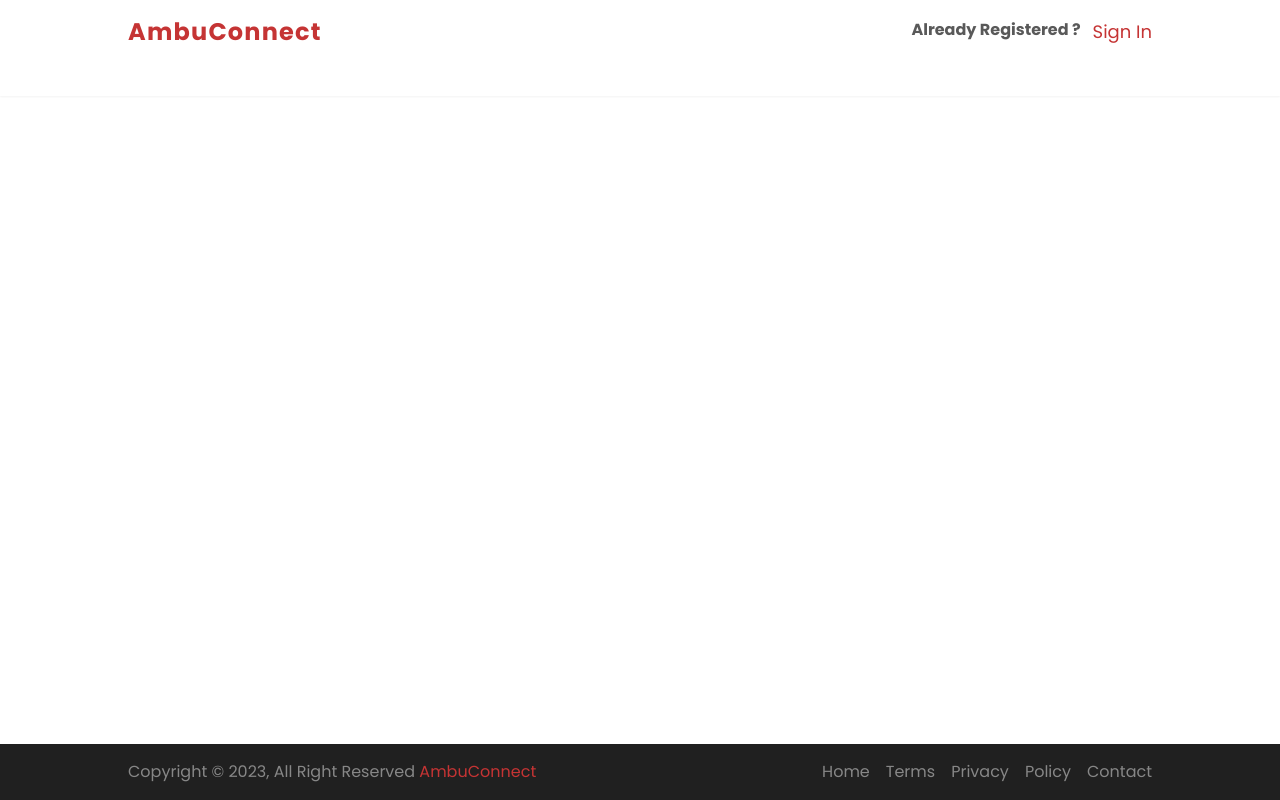
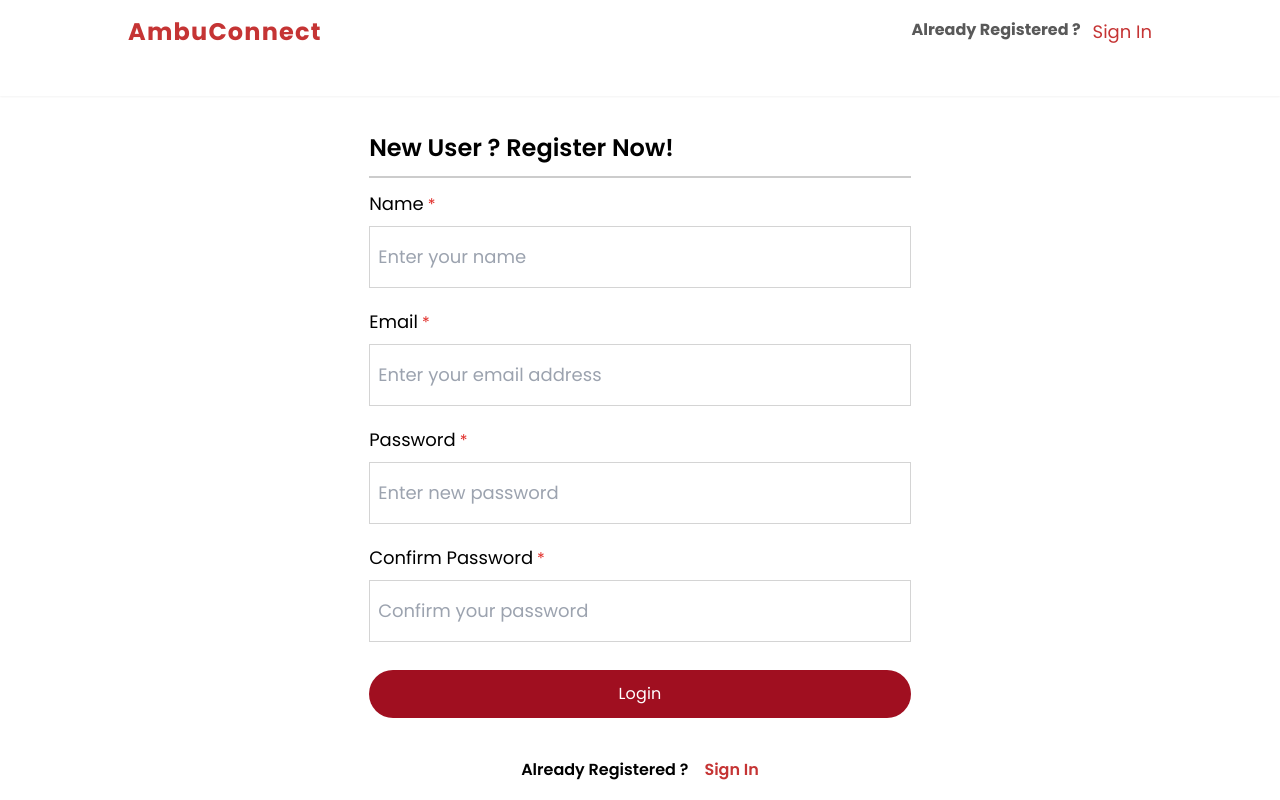
Before and after one commit to tilakkndl/zeroByte, a React (Vite) app in the folder client/: page /signup in a window 1280 px wide. Shown: the top 800 px of the page. Built offline with nearby package versions, Linux system fonts and the light colour scheme.

Commit message:
SignIn & SignUp UI Completed

```diff
--- a/client/package.json
+++ b/client/package.json
@@ -10,10 +10,12 @@
     "preview": "vite preview"
   },
   "dependencies": {
+    "formik": "^2.4.4",
     "react": "^18.2.0",
     "react-dom": "^18.2.0",
     "react-icons": "^4.11.0",
-    "react-router-dom": "^6.15.0"
+    "react-router-dom": "^6.15.0",
+    "yup": "^1.2.0"
   },
   "devDependencies": {
     "@types/react": "^18.2.15",
--- /dev/null
+++ b/client/src/components/Button.jsx
@@ -0,0 +1,29 @@
+import { BsFillCartPlusFill } from 'react-icons/bs';
+
+const Button = ({ center, full, buttonText, error, icon }) => {
+  return (
+    <div className={`my-2 ${center && 'text-center'}`}>
+      <button
+        type="submit"
+        className={`
+            ${full && 'w-full'}
+            ${error && 'cursor-not-allowed'}
+            ${icon && 'flex justify-between items-center'}
+          text-white text-base
+            bg-secondary-color
+            py-3 px-5
+            rounded-full
+            min-h-[40px]
+            tracking-[0.01em]
+            hover:bg-primary-color
+            transition duration-500
+          `}
+      >
+        {buttonText}
+        {icon && <BsFillCartPlusFill size={22} />}
+      </button>
+    </div>
+  );
+};
+
+export default Button;
--- /dev/null
+++ b/client/src/components/auth/Input.jsx
@@ -0,0 +1,50 @@
+const Input = ({
+  label,
+  placeholder,
+  type,
+  name,
+  onChange,
+  onBlur,
+  errors,
+  touched,
+}) => {
+  const error = errors[name];
+  const isTouched = touched[name];
+
+  return (
+    <div className={`w-full ${errors ? '' : 'mb-4'}`}>
+      <label
+        className={`
+          text-lg after:content-['*'] after:ml-1
+          after:text-[#e02b27] after:text-base
+      `}
+      >
+        {label}
+      </label>
+      <input
+        placeholder={placeholder}
+        type={type}
+        name={name}
+        onChange={onChange}
+        onBlur={onBlur}
+        className={`
+          text-lg
+          border
+          px-2 py-4 tablet:p-3 mt-2
+          min-w-[250px] w-full min-h-[43px] tablet:min-h-[58px]
+          bg-white
+          ${
+            errors && error && touched && isTouched
+              ? 'border-rose-500 focus:border-rose-500 mb-0'
+              : 'border-neutral-300 focus:border-black mb-5'
+          }
+        `}
+      />
+      {errors && error && touched && isTouched && (
+        <p className="mb-5 text-red-500">{error}</p>
+      )}
+    </div>
+  );
+};
+
+export default Input;
--- /dev/null
+++ b/client/src/components/auth/SignInModal.jsx
@@ -0,0 +1,88 @@
+import { useState } from 'react';
+import { Formik, Form } from 'formik';
+
+import { Link } from 'react-router-dom';
+
+import { loginValidation } from './schemas';
+import Container from '../Container';
+import Button from '../Button';
+import Input from './Input';
+
+const SignInModal = () => {
+  const [user, setUser] = useState({
+    email: '',
+    password: '',
+  });
+
+  const handleChange = (e) => {
+    setUser({ ...user, [e.target.name]: e.target.value });
+  };
+  const handleSignIn = () => {};
+
+  return (
+    <Container>
+      <div className="flex flex-col items-center justify-center my-4">
+        <div className="flex gap-6 my-8">
+          <div>
+            <h3
+              className="
+              text-dark-color
+              font-semibold text-2xl
+              pb-3 mb-3 mt-1 border-b-2 border-[#ccc]
+            "
+            >
+              Registered Customers
+            </h3>
+            <Formik
+              enableReinitialize
+              initialValues={user}
+              validationSchema={loginValidation}
+              onSubmit={() => {
+                handleSignIn();
+              }}
+            >
+              {({ errors, handleBlur, touched }) => (
+                <Form>
+                  <Input
+                    label="Email"
+                    type="text"
+                    name="email"
+                    placeholder="Email Address"
+                    onChange={handleChange}
+                    onBlur={handleBlur}
+                    errors={errors}
+                    touched={touched}
+                  />
+                  <Input
+                    label="Password"
+                    type="password"
+                    name="password"
+                    placeholder="Password"
+                    onChange={handleChange}
+                    onBlur={handleBlur}
+                    errors={errors}
+                    touched={touched}
+                  />
+                  <Button buttonText="Login" full />
+                </Form>
+              )}
+            </Formik>
+          </div>
+        </div>
+        <div className="flex flex-row items-center justify-center gap-4 mt-4 text-base text-accent-color font-semibold">
+          <div className="cursor-pointer flex gap-2">
+            <span>Create New Account ?</span>
+            <Link to={'/signup'} className="text-primary-color">
+              SignUp
+            </Link>
+          </div>
+          <span className="cursor-pointer text-secondary-color">
+            Forgot Your Password ?
+          </span>
+        </div>
+      </div>
+    </Container>
+  );
+};
+
+export default SignInModal;
--- /dev/null
+++ b/client/src/components/auth/SignUpModal.jsx
@@ -0,0 +1,105 @@
+import { Formik, Form } from 'formik';
+
+import Container from '../Container';
+import Input from './Input';
+import Button from '../Button';
+import { useState } from 'react';
+import { registerValidation } from './schemas';
+
+const SignUpModal = () => {
+  const [user, setUser] = useState({
+    name: '',
+    email: '',
+    password: '',
+    confirm_password: '',
+  });
+
+  const handleChange = (e) => {
+    setUser({ ...user, [e.target.name]: e.target.value });
+  };
+  const handleSignUp = () => {};
+
+  return (
+    <Container>
+      <div className="flex gap-6 my-8">
+        <div>
+          <h3
+            className="
+              text-dark-color
+              font-semibold text-2xl
+              pb-3 mb-3 mt-1 border-b-2 border-[#ccc]
+            "
+          >
+            New User ? Register Now!
+          </h3>
+          <Formik
+            enableReinitialize
+            initialValues={user}
+            validationSchema={registerValidation}
+            onSubmit={() => {
+              handleSignUp();
+            }}
+          >
+            {({ errors, handleBlur, touched }) => (
+              <Form>
+                <Input
+                  label="Name"
+                  type="text"
+                  name="name"
+                  placeholder="Enter your name"
+                  onChange={handleChange}
+                  onBlur={handleBlur}
+                  errors={errors}
+                  touched={touched}
+                />
+                <Input
+                  label="Email"
+                  type="text"
+                  name="email"
+                  placeholder="Enter your email address"
+                  onChange={handleChange}
+                  onBlur={handleBlur}
+                  errors={errors}
+                  touched={touched}
+                />
+                <Input
+                  label="Password"
+                  type="password"
+                  name="password"
+                  placeholder="Enter new password"
+                  onChange={handleChange}
+                  onBlur={handleBlur}
+                  errors={errors}
+                  touched={touched}
+                />
+                <Input
+                  label="Confirm Password"
+                  type="password"
+                  name="confirm_password"
+                  placeholder="Confirm your password"
+                  onChange={handleChange}
+                  onBlur={handleBlur}
+                  errors={errors}
+                  touched={touched}
+                />
+                <Button buttonText="Login" full />
+              </Form>
+            )}
+          </Formik>
+        </div>
+      </div>
+      <div
+        className="
+            flex flex-col md:flex-row
+            items-center justify-center gap-4
+            mt-4 text-base font-semibold
+        "
+      >
+        <span className="cursor-pointer">Already Registered ?</span>
+        <span className="cursor-pointer text-primary-color">Sign In</span>
+      </div>
+    </Container>
+  );
+};
+
+export default SignUpModal;
--- /dev/null
+++ b/client/src/components/auth/schemas.js
@@ -0,0 +1,32 @@
+import * as Yup from 'yup';
+
+export const loginValidation = Yup.object({
+  login_email: Yup.string()
+    .required('Email address is required.')
+    .email('Please enter a valid address.'),
+
+  login_password: Yup.string().required('Please enter a password.'),
+});
+
+export const registerValidation = Yup.object({
+  name: Yup.string()
+    .required('Enter your fullname.')
+    .min(2, 'First name must be between 2 and 16 characters.')
+    .max(16, 'First name must be between 2 and 16 characters.')
+    .matches(/^[aA-aZ]/, 'Numbers and special characters are not allowed.'),
+
+  email: Yup.string()
+    .required(
+      "You'll need this when you log in and if you ever need to reset your password."
+    )
+    .email('Please enter a valid address.'),
+
+  password: Yup.string()
+    .required('Please enter a password.')
+    .min(6, 'Password must be atleast 6 characters.')
+    .max(36, "Password can't be more than 36 characters."),
+
+  confirm_password: Yup.string()
+    .required('Confirm your password.')
+    .oneOf([Yup.ref('password')], 'Passwords must match.'),
+});
--- a/client/src/components/navbar/Logo.jsx
+++ b/client/src/components/navbar/Logo.jsx
@@ -22,11 +22,19 @@ const Logo = () => {
       <Link to={'/'}>
         <div
           className="
-            text-lg md:text-2xl font-bold -tracking-tighter
-            cursor-pointer
+            text-2xl font-bold -tracking-tighter
+            cursor-pointer hidden md:block
           "
         >
           AmbuConnect
+        </div>
+        <div
+          className="
+            text-2xl font-bold -tracking-tighter
+            cursor-pointer md:hidden
+          "
+        >
+          AC
         </div>
       </Link>
     </>
--- a/client/src/pages/Home.jsx
+++ b/client/src/pages/Home.jsx
@@ -1,13 +1,17 @@
 import Container from '../components/Container';
 import Footer from '../components/footer/Footer';
 import Navbar from '../components/navbar/Navbar';
+
+import bg from '../assets/map.png';
 
 const Home = () => {
   return (
     <div>
       <Navbar categories bottom menu search />
       <Container>
-        <div className="h-screen bg-slate-50 -my-10 shadow-md"></div>
+        <div className="h-screen bg-slate-50 -my-10 shadow-md">
+          <img src={bg} alt="" className="w-full h-full opacity-30" />
+        </div>
       </Container>
       <Footer />
     </div>
--- a/client/src/pages/SignIn.jsx
+++ b/client/src/pages/SignIn.jsx
@@ -1,14 +1,16 @@
 import Navbar from '../components/navbar/Navbar';
 
-import Copyright from '../components/footer/Copyright';
+import SignInModal from '../components/auth/SignInModal';
+import Footer from '../components/footer/Footer';
 
 const SignIn = () => {
   return (
-    <div>
+    <div className="flex flex-col">
       <Navbar secondary signIn />
-      <div className="fixed bottom-0 w-full">
-        <Copyright />
+      <div className="flex items-center justify-center">
+        <SignInModal />
       </div>
+      <Footer />
     </div>
   );
 };
--- a/client/src/pages/SignUp.jsx
+++ b/client/src/pages/SignUp.jsx
@@ -1,13 +1,15 @@
-import Copyright from '../components/footer/Copyright';
+import SignUpModal from '../components/auth/SignUpModal';
+import Footer from '../components/footer/Footer';
 import Navbar from '../components/navbar/Navbar';
 
 const SignUp = () => {
   return (
     <div>
       <Navbar secondary signUp />
-      <div className="fixed bottom-0 w-full">
-        <Copyright />
+      <div className="flex items-center justify-center">
+        <SignUpModal />
       </div>
+      <Footer />
     </div>
   );
 };
```
Also changed, not shown: client/src/assets/map.png (added), 1 other file (tests, documents, lock files or other folders).
